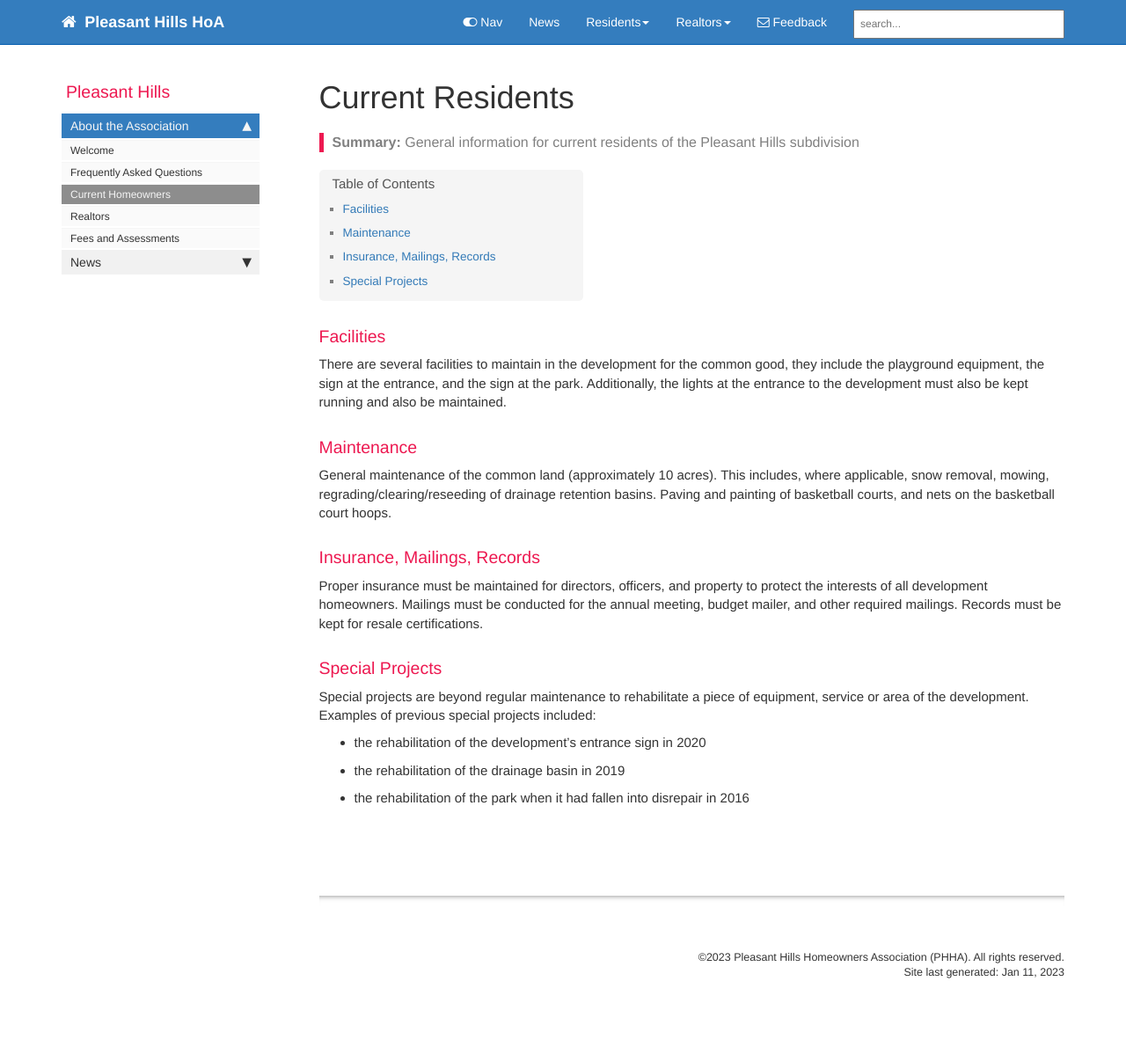
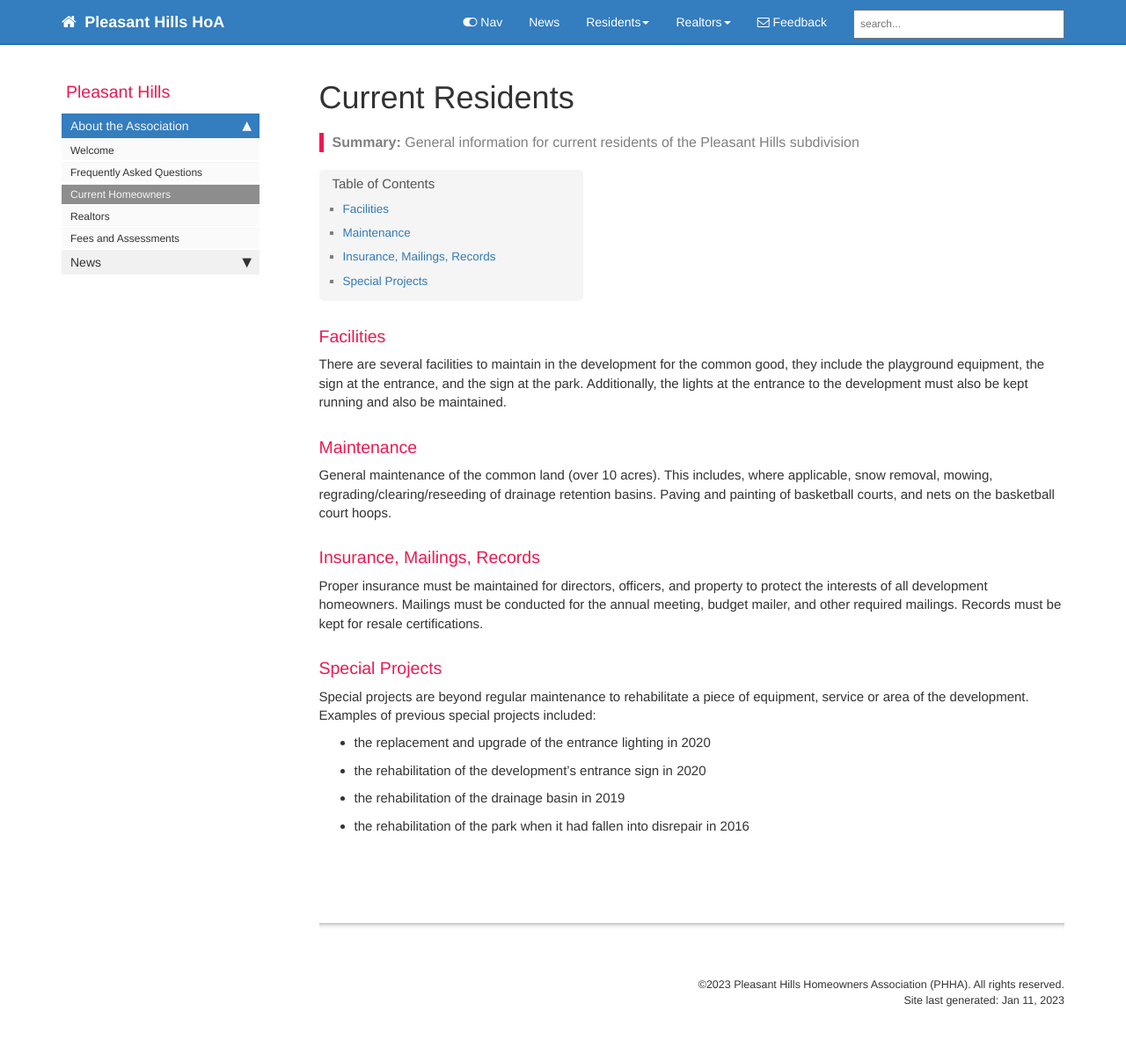
Before and after one commit to pleasanthillsha/pleasanthillsha.github.io, a Jekyll site: the page built from pages/phha/phha_current_resident.md, in a window 1280 px wide. Shown: the whole page at 88% size. Built offline with Jekyll 4.4.1, drawn with Linux system fonts in a browser that asks for light colours; comment, search, counter and statistics services are not loaded; before the commit the page ends 1175 px from its top, so only the background shows below that.

Commit message:
minor current resident page tweaks

```diff
--- a/pages/phha/phha_current_resident.md
+++ b/pages/phha/phha_current_resident.md
@@ -80,13 +80,14 @@ folder: phha
 There are several facilities to maintain in the development for the common good, they include the playground equipment, the sign at the entrance, and the sign at the park. Additionally, the lights at the entrance to the development must also be kept running and also be maintained.
 
 ### Maintenance
-General maintenance of the common land (approximately 10 acres). This includes, where applicable, snow removal, mowing, regrading/clearing/reseeding of drainage retention basins. Paving and painting of basketball courts, and nets on the basketball court hoops.
+General maintenance of the common land (over 10 acres). This includes, where applicable, snow removal, mowing, regrading/clearing/reseeding of drainage retention basins. Paving and painting of basketball courts, and nets on the basketball court hoops.
 
 ### Insurance, Mailings, Records
 Proper insurance must be maintained for directors, officers, and property to protect the interests of all development homeowners. Mailings must be conducted for the annual meeting, budget mailer, and other required mailings. Records must be kept for resale certifications.
 
 ### Special Projects
 Special projects are beyond regular maintenance to rehabilitate a piece of equipment, service or area of the development. Examples of previous special projects included:
+ * the replacement and upgrade of the entrance lighting in 2020
  * the rehabilitation of the development's entrance sign in 2020
  * the rehabilitation of the drainage basin in 2019
  * the rehabilitation of the park when it had fallen into disrepair in 2016
```
